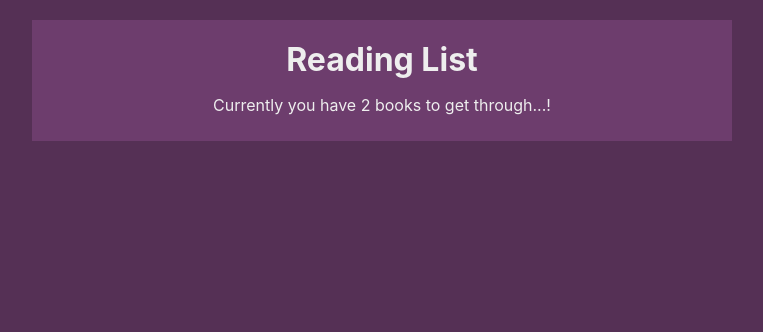
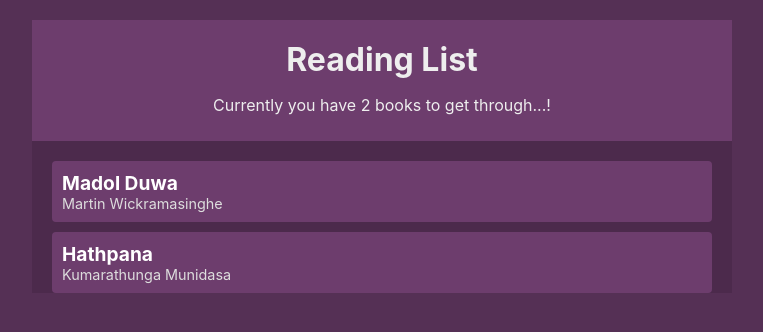
Before and after one commit to PawanGunawardhana/Book-List, a React (Create React App) app: page / in a window 1280 px wide. Shown: the top 332 px of the page, without its empty margins (258-1021 px from the left). Built offline with nearby package versions, Linux system fonts and the light colour scheme.

Commit message:
Updated files to remove books and added some css

```diff
--- a/src/App.js
+++ b/src/App.js
@@ -1,3 +1,4 @@
+import BookList from "./components/BookList";
 import Navbar from "./components/Navbar";
 import BookContextProvider from "./contexts/BookContext";
 
@@ -6,6 +7,7 @@
     <div className="App">
       <BookContextProvider>
         <Navbar />
+        <BookList/>
       </BookContextProvider>
     </div>
   )
--- a/src/components/BookDetails.js
+++ b/src/components/BookDetails.js
@@ -0,0 +1,19 @@
+import React, { useContext } from "react";
+import { BookContext } from "../contexts/BookContext";
+
+const BookDetails = ({ book }) => {
+  const { removeBook } = useContext(BookContext);
+
+  return (
+    <li
+      onClick={() => {
+        return removeBook(book.id);
+      }}
+    >
+      <div className="title">{book.title}</div>
+      <div className="author">{book.author}</div>
+    </li>
+  );
+};
+
+export default BookDetails;
--- a/src/components/BookList.js
+++ b/src/components/BookList.js
@@ -0,0 +1,21 @@
+import React, { useContext } from "react";
+import { BookContext } from "../contexts/BookContext";
+import BookDetails from "./BookDetails";
+
+const BookList = () => {
+  const { books } = useContext(BookContext);
+
+  return books.length ? (
+    <div className="book-list">
+      <ul>
+        {books.map((book) => {
+          return (<BookDetails book={book} key={book.id} />);
+        })}
+      </ul>
+    </div>
+  ) : (
+    <div className="empty">No books to read :)</div>
+  );
+};
+
+export default BookList;
--- a/src/index.css
+++ b/src/index.css
@@ -8,20 +8,50 @@
   background: #553055
 }
 
-.App {
+.App{
   background: #4c2a4c;
   margin: 20px auto;
   width: 90%;
   max-width: 700px;
   color: #eee;
 }
-
-.navbar {
+.navbar{
   padding: 10px 20px;
   text-align: center;
-  background: #6d3d6d;
+  background: #6d3d6d
+}
+.navbar h1{
+  margin: 10px 0;
 }
 
-.navbar h1 {
+.book-list{
+  margin: 20px;
+}
+.book-list ul{
+  padding: 0;
+  list-style-type: none;
+}
+.book-list li{
+  background: #6d3d6d;
+  border-radius: 4px;
+  padding: 10px;
+  cursor: pointer;
   margin: 10px 0;
 }
+.book-list li:hover{
+  opacity: 0.7;
+  text-decoration: line-through;
+}
+.book-list .title{
+  font-weight: bold;
+  color: #fff;
+  font-size: 1.2em;
+}
+.book-list .author{
+  font-size: 0.9em;
+  color: #ddd;
+}
+.empty{
+  margin: 20px;
+  text-align: center;
+}
```
Also changed, not shown: src/contexts/BookContext.js (+15 -12 lines).
